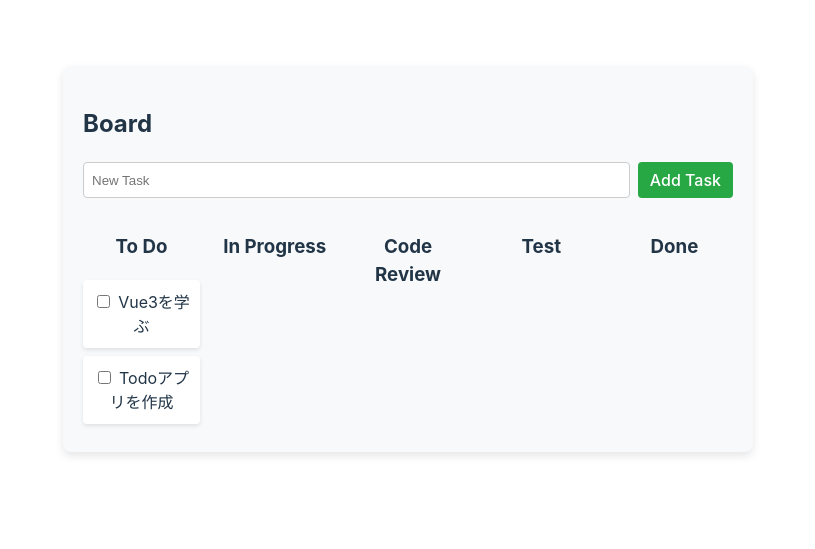
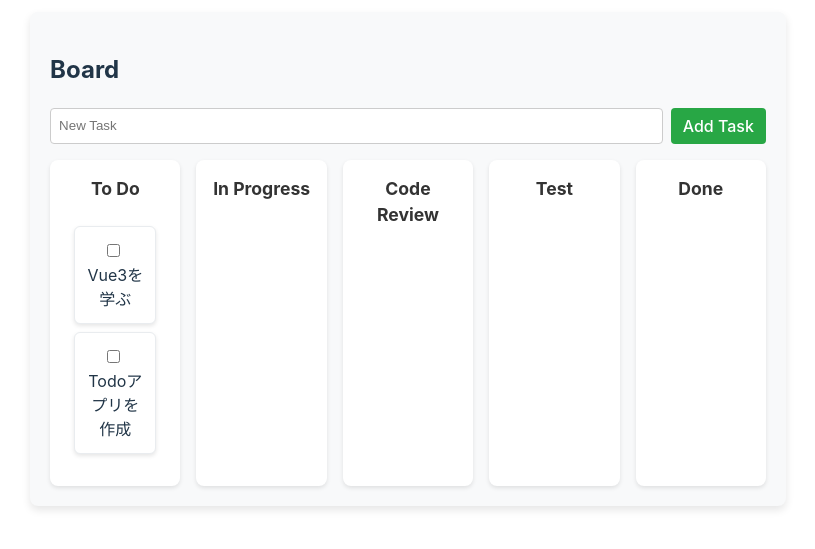
Before and after one commit to N-i-ke/vue-kanban, a Vue app: page / in a window 1280 px wide. Shown: the part 141-690 px from the top of the page, without its empty margins (232-1047 px from the left). Built offline with nearby package versions, Linux system fonts and the light colour scheme.

Commit message:
feat: ドラッグエリアを可視化する
feat: ドラッグエリアを可視化する

```diff
--- a/src/components/TodoApp.vue
+++ b/src/components/TodoApp.vue
@@ -16,10 +16,12 @@
           group="tasks"
           @start="drag=true"
           @end="drag=false"
-          :key="todos"
+          item-key="id"
+          class="draggable-container"
+          :class="{ 'dragging': drag }"
         >
           <template #item="{ element }">
-            <div class="todo-item" :key="element.text">
+            <div class="todo-item" :class="{ 'dragging': drag }">
               <label>
                 <input type="checkbox" v-model="element.completed" class="checkbox" />
                 <span :class="{ completed: element.completed }">{{ element.text }}</span>
@@ -37,10 +39,12 @@
           group="tasks"
           @start="drag=true"
           @end="drag=false"
-          :key="inProgressTasks"
+          item-key="id"
+          class="draggable-container"
+          :class="{ 'dragging': drag }"
         >
           <template #item="{ element }">
-            <div class="todo-item" :key="element.text">
+            <div class="todo-item" :class="{ 'dragging': drag }">
               <label>
                 <input type="checkbox" v-model="element.completed" class="checkbox" />
                 <span :class="{ completed: element.completed }">{{ element.text }}</span>
@@ -58,10 +62,12 @@
           group="tasks"
           @start="drag=true"
           @end="drag=false"
-          :key="codeReviewTasks"
+          item-key="id"
+          class="draggable-container"
+          :class="{ 'dragging': drag }"
         >
           <template #item="{ element }">
-            <div class="todo-item" :key="element.text">
+            <div class="todo-item" :class="{ 'dragging': drag }">
               <label>
                 <input type="checkbox" v-model="element.completed" class="checkbox" />
                 <span :class="{ completed: element.completed }">{{ element.text }}</span>
@@ -79,10 +85,12 @@
           group="tasks"
           @start="drag=true"
           @end="drag=false"
-          :key="testTasks"
+          item-key="id"
+          class="draggable-container"
+          :class="{ 'dragging': drag }"
         >
           <template #item="{ element }">
-            <div class="todo-item" :key="element.text">
+            <div class="todo-item" :class="{ 'dragging': drag }">
               <label>
                 <input type="checkbox" v-model="element.completed" class="checkbox" />
                 <span :class="{ completed: element.completed }">{{ element.text }}</span>
@@ -100,10 +108,12 @@
           group="tasks"
           @start="drag=true"
           @end="drag=false"
-          :key="doneTasks"
+          item-key="id"
+          class="draggable-container"
+          :class="{ 'dragging': drag }"
         >
           <template #item="{ element }">
-            <div class="todo-item" :key="element.text">
+            <div class="todo-item" :class="{ 'dragging': drag }">
               <label>
                 <input type="checkbox" v-model="element.completed" class="checkbox" />
                 <span :class="{ completed: element.completed }">{{ element.text }}</span>
@@ -120,10 +130,15 @@
 import { ref } from 'vue';
 import draggable from 'vuedraggable';
 
+// ユニークIDを生成する関数
+const generateId = () => {
+  return Date.now() + Math.random().toString(36).substr(2, 9);
+};
+
 // Tasks
 const todos = ref([
-  { text: 'Vue3を学ぶ', completed: false },
-  { text: 'Todoアプリを作成', completed: false },
+  { id: generateId(), text: 'Vue3を学ぶ', completed: false },
+  { id: generateId(), text: 'Todoアプリを作成', completed: false },
 ]);
 
 // In Progress Tasks
@@ -143,7 +158,11 @@ const drag = ref(false);
 // Add new task
 const addTodo = () => {
   if (newTodo.value.trim() !== '') {
-    todos.value.push({ text: newTodo.value, completed: false });
+    todos.value.push({
+      id: generateId(),
+      text: newTodo.value,
+      completed: false
+    });
     newTodo.value = '';
   }
 };
@@ -166,10 +185,34 @@ const addTodo = () => {
 .kanban-board {
   display: flex;
   justify-content: space-between;
+  gap: 16px;
 }
 
 .kanban-column {
   width: 18%;
+  background: #ffffff;
+  border-radius: 8px;
+  padding: 16px;
+  box-shadow: 0 2px 4px rgba(0, 0, 0, 0.1);
+}
+
+.kanban-column h3 {
+  margin-top: 0;
+  margin-bottom: 16px;
+  color: #333;
+  font-size: 1.1em;
+}
+
+.draggable-container {
+  min-height: 100px;
+  padding: 8px;
+  border-radius: 4px;
+  transition: background-color 0.2s ease;
+}
+
+.draggable-container.dragging {
+  background-color: #f0f8ff;
+  border: 2px dashed #007bff;
 }
 
 .input-container {
@@ -208,10 +251,28 @@ ul {
   align-items: center;
   justify-content: space-between;
   background: white;
-  padding: 10px;
-  border-radius: 4px;
+  padding: 12px;
+  border-radius: 6px;
   margin-bottom: 8px;
   box-shadow: 0 2px 4px rgba(0, 0, 0, 0.1);
+  cursor: grab;
+  transition: all 0.2s ease;
+  border: 1px solid #e9ecef;
+}
+
+.todo-item:hover {
+  box-shadow: 0 4px 8px rgba(0, 0, 0, 0.15);
+  transform: translateY(-1px);
+}
+
+.todo-item:active {
+  cursor: grabbing;
+}
+
+.todo-item.dragging {
+  opacity: 0.8;
+  transform: rotate(5deg);
+  box-shadow: 0 8px 16px rgba(0, 0, 0, 0.2);
 }
 
 .completed {
@@ -222,4 +283,14 @@ ul {
 .checkbox {
   margin-right: 8px;
 }
+
+/* ドラッグ中のスタイル */
+.sortable-ghost {
+  opacity: 0.5;
+  background: #f8f9fa;
+}
+
+.sortable-chosen {
+  background: #e3f2fd;
+}
 </style>
```
